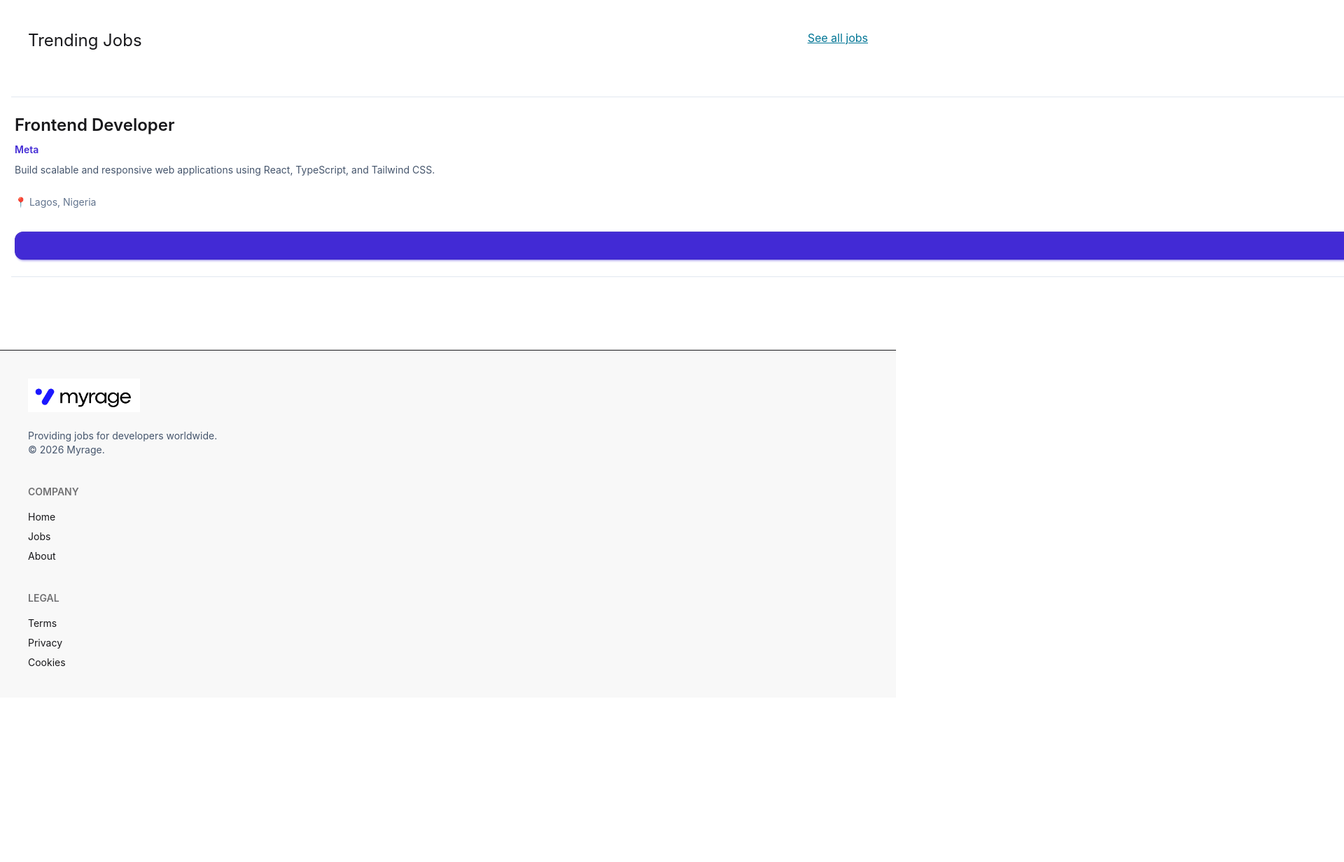
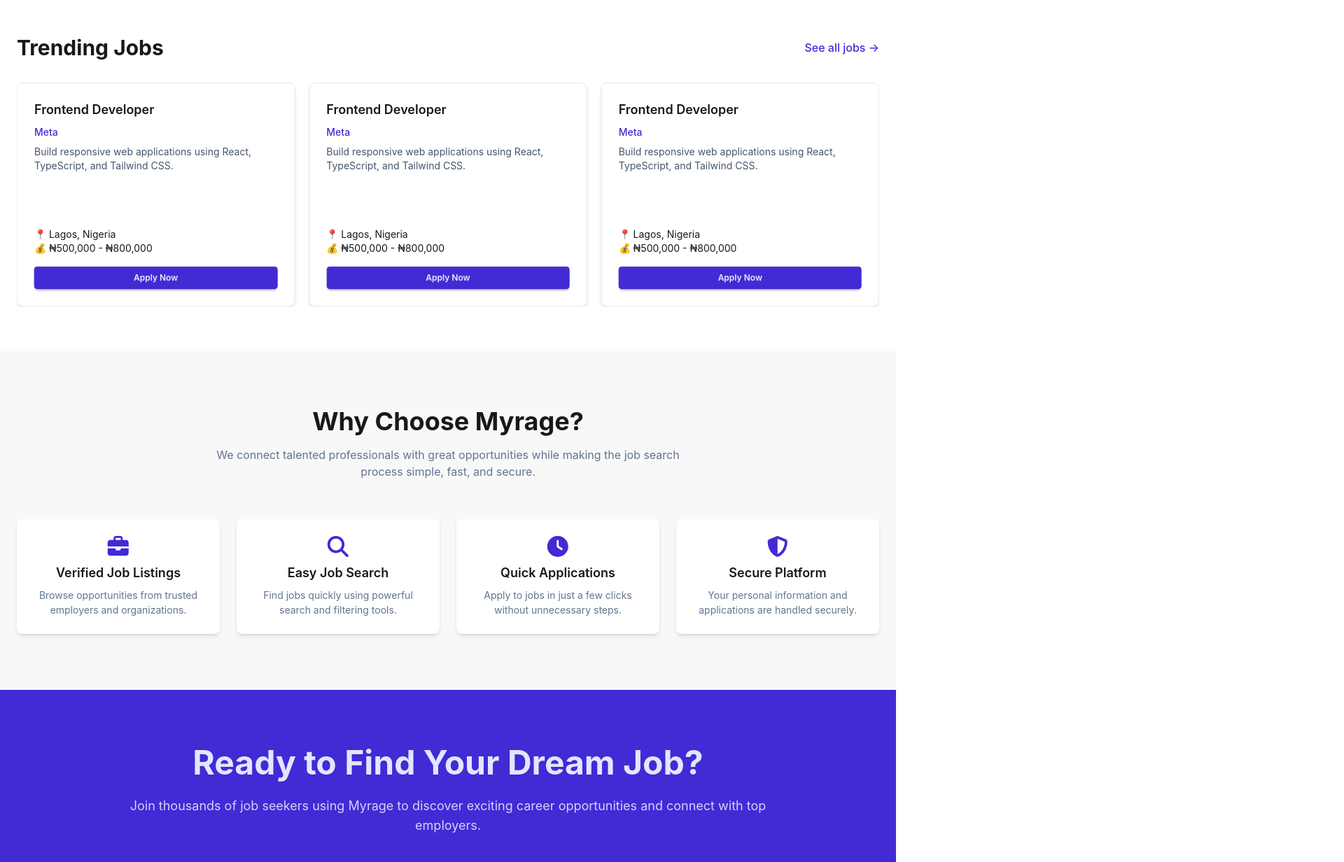
Before and after one commit to azra-ninja/myrage-job-portal-app, a React (Vite) app in the folder frontend/: page / in a window 1280 px wide. Shown: the part 800-2032 px from the top of the page at 70% size, 1920 px wide, since content can reach past the window. Before the commit the page ends 1797 px from the top, so only its background shows below. Built offline with nearby package versions, Linux system fonts and the light colour scheme.

Commit message:
Finished creating the home page

```diff
--- a/frontend/package.json
+++ b/frontend/package.json
@@ -17,6 +17,7 @@
     "@tanstack/react-query": "^5.100.9",
     "axios": "^1.16.0",
     "daisyui": "^5.5.19",
+    "lucide-react": "^1.16.0",
     "react": "^19.2.5",
     "react-dom": "^19.2.5",
     "react-router-dom": "^7.15.0",
--- a/frontend/src/App.tsx
+++ b/frontend/src/App.tsx
@@ -14,6 +14,7 @@ import Profile from "./pages/Profile.tsx";
 function App() {
   return (
     <>
+     {/* Public Route */}
       <Routes>
         <Route element={<MainLayout />}>
           <Route element={<PublicRoute />}>
@@ -26,6 +27,7 @@ function App() {
           </Route>
         </Route>
 
+        {/* Private Route */}
         <Route element={<DashboardLayout />}>
           <Route element={<PrivateRoute />}>
             <Route path="/profile" element={<Profile />} />
--- a/frontend/src/components/Footer.tsx
+++ b/frontend/src/components/Footer.tsx
@@ -3,16 +3,31 @@ import logo from "../assests/logo.png";
 
 const Footer = () => {
   return (
-    <footer className="border-t bg-base-200 mt-20">
-      <div className="max-w-7xl mx-auto footer p-10 text-base-content">
-        <aside>
+    <footer className="border-t bg-base-100">
+      <div className="max-w-7xl mx-auto footer sm:footer-horizontal text-base-content px-6 py-12">
+        <aside className="space-y-4">
           <img src={logo} className="w-40" alt="logo" />
 
-          <p className="mt-4 text-slate-600">
-            Providing jobs for developers worldwide.
-            <br />© {new Date().getFullYear()} Myrage.
+          <p className="text-slate-600 leading-relaxed">
+            Myrage Industries Ltd.
+            <br />
+            Providing jobs for you.
+            <br />
+            Copyright &copy; {new Date().getFullYear()}
+            <br />
+            Designed by{" "}
+            <span className="text-primary font-medium">Talabi Adeyinka</span>
           </p>
         </aside>
+
+        <nav>
+          <h6 className="footer-title">Services</h6>
+
+          <a className="link link-hover">Branding</a>
+          <a className="link link-hover">Design</a>
+          <a className="link link-hover">Marketing</a>
+          <a className="link link-hover">Advertisement</a>
+        </nav>
 
         <nav>
           <h6 className="footer-title">Company</h6>
@@ -33,9 +48,9 @@ const Footer = () => {
         <nav>
           <h6 className="footer-title">Legal</h6>
 
-          <a className="link link-hover">Terms</a>
-          <a className="link link-hover">Privacy</a>
-          <a className="link link-hover">Cookies</a>
+          <a className="link link-hover">Terms of use</a>
+          <a className="link link-hover">Privacy policy</a>
+          <a className="link link-hover">Cookie policy</a>
         </nav>
       </div>
     </footer>
--- a/frontend/src/components/Hero.tsx
+++ b/frontend/src/components/Hero.tsx
@@ -1,4 +1,6 @@
+import { FontAwesomeIcon } from "@fortawesome/react-fontawesome";
 import heroBg from "../assests/swiper-img1.jpg";
+import { faSearch } from "@fortawesome/free-solid-svg-icons";
 
 const Hero = () => {
   return (
@@ -29,6 +31,7 @@ const Hero = () => {
             />
 
             <button className="btn btn-primary rounded-xl h-14 px-8">
+              <FontAwesomeIcon icon={faSearch} />
               Search
             </button>
           </div>
--- a/frontend/src/components/JobCard.tsx
+++ b/frontend/src/components/JobCard.tsx
@@ -1,28 +1,21 @@
 const JobCard = () => {
   return (
-    <div className="card bg-base-100 border border-slate-200 shadow-sm hover:shadow-xl hover:-translate-y-1 transition duration-300 rounded-2xl">
+    <div className="card h-80 bg-base-100 border border-slate-200 shadow-md hover:shadow-xl transition-all">
       <div className="card-body">
-        <div className="flex items-center justify-between">
-          <h2 className="card-title text-2xl">Frontend Developer</h2>
+        <h2 className="card-title">Frontend Developer</h2>
 
-          <span className="badge badge-primary badge-outline">Full Time</span>
-        </div>
+        <span className="text-primary font-medium">Meta</span>
 
-        <span className="text-primary font-semibold">Meta</span>
-
-        <p className="text-slate-600 leading-relaxed">
-          Build scalable and responsive web applications using React,
-          TypeScript, and Tailwind CSS.
+        <p className="text-sm text-slate-600">
+          Build responsive web applications using React, TypeScript, and
+          Tailwind CSS.
         </p>
 
-        <div className="flex items-center justify-between text-sm text-slate-500 mt-4">
-          <span>📍 Lagos, Nigeria</span>
+        <div className="mt-auto">
+          <p className="text-sm">📍 Lagos, Nigeria</p>
+          <p className="text-sm">💰 ₦500,000 - ₦800,000</p>
 
-          <span>$3k - $5k</span>
-        </div>
-
-        <div className="card-actions mt-6">
-          <button className="btn btn-primary w-full rounded-xl">
+          <button className="btn btn-primary btn-sm w-full mt-4">
             Apply Now
           </button>
         </div>
--- a/frontend/src/components/Navbar.tsx
+++ b/frontend/src/components/Navbar.tsx
@@ -79,7 +79,7 @@ const Navbar = () => {
 
                   <ul
                     tabIndex={0}
-                    className="menu menu-sm dropdown-content mt-3 z-[1] p-2 shadow bg-base-100 rounded-box w-52"
+                    className="menu menu-sm dropdown-content mt-3 z-1 p-2 shadow bg-base-100 rounded-box w-52"
                   >
                     <li>
                       <Link to="/profile">Profile</Link>
--- a/frontend/src/pages/Home.tsx
+++ b/frontend/src/pages/Home.tsx
@@ -2,59 +2,246 @@ import { Link } from "react-router-dom";
 import Hero from "../components/Hero";
 import JobCard from "../components/JobCard";
 import { Swiper, SwiperSlide } from "swiper/react";
-import { Autoplay } from "swiper/modules";
+import { Autoplay, Pagination } from "swiper/modules";
 import "swiper/css";
+import { FontAwesomeIcon } from "@fortawesome/react-fontawesome";
+import {
+  faBriefcase,
+  faMagnifyingGlass,
+  faClock,
+  faShieldHalved,
+} from "@fortawesome/free-solid-svg-icons";
+
 
 const Home = () => {
+  const features = [
+    {
+      icon: (
+        <FontAwesomeIcon icon={faBriefcase} className="text-3xl text-primary" />
+      ),
+      title: "Verified Job Listings",
+      description:
+        "Browse opportunities from trusted employers and organizations.",
+    },
+    {
+      icon: (
+        <FontAwesomeIcon icon={faMagnifyingGlass} className="text-3xl text-primary" />
+      ),
+      title: "Easy Job Search",
+      description:
+        "Find jobs quickly using powerful search and filtering tools.",
+    },
+    {
+      icon: (
+        <FontAwesomeIcon icon={faClock} className="text-3xl text-primary" />
+      ),
+      title: "Quick Applications",
+      description:
+        "Apply to jobs in just a few clicks without unnecessary steps.",
+    },
+    {
+      icon: (
+        <FontAwesomeIcon icon={faShieldHalved} className="text-3xl text-primary" />
+      ),
+      title: "Secure Platform",
+      description:
+        "Your personal information and applications are handled securely.",
+    },
+  ];
+
+  const testimonials = [
+    {
+      name: "Sarah Johnson",
+      role: "Frontend Developer",
+      message:
+        "Myrage helped me find my first remote developer role. The application process was simple and fast.",
+    },
+    {
+      name: "Michael Brown",
+      role: "UI/UX Designer",
+      message:
+        "I discovered opportunities that matched my skills perfectly. The platform is easy to navigate.",
+    },
+    {
+      name: "David Wilson",
+      role: "Hiring Manager",
+      message:
+        "We found qualified candidates quickly and efficiently. Myrage made recruitment much easier.",
+    },
+    {
+      name: "Jade Westman",
+      role: "Backend Developer",
+      message:
+        "Myrage helped me find my dream job worldwide. The application process was simple, fast and reliable.",
+    },
+  ];
   return (
     <div>
       <Hero />
 
-      <div className="flex mt-10 m-6 p-4">
-        <div className="flex-1">
-          <h2 className="text-2xl">Trending Jobs</h2>
-        </div>
-        <div className="flex-none">
-          <Link to="/jobs" className="items-center text-cyan-700 underline">
-            See all jobs
+      {/* Trending jobs section */}
+      <section className="py-16">
+        <div className="max-w-7xl mx-auto px-6">
+          {/* Header */}
+          <div className="flex items-center justify-between mb-8">
+            <h2 className="text-3xl font-bold">Trending Jobs</h2>
+
+            <Link
+              to="/jobs"
+              className="text-primary font-medium hover:underline"
+            >
+              See all jobs →
             </Link>
           </div>
-      </div>
 
-      <div className="max-w-7xl mx-auto grid grid-cols-1 md:grid-cols-2 lg:grid-cols-3 gap-6 px-4 py-6">
-        {/* <Swiper
-          spaceBetween={50}
-          slidesPerView={3}
-          onSlideChange={() => console.log("slide change")}
-          onSwiper={(swiper) => console.log(swiper)}
+          {/* Swiper */}
+          <Swiper
+            modules={[Autoplay]}
+            autoplay={{
+              delay: 3000,
+              disableOnInteraction: false,
+            }}
+            loop={true}
+            spaceBetween={20}
+            breakpoints={{
+              640: {
+                slidesPerView: 1,
+              },
+              768: {
+                slidesPerView: 2,
+              },
+              1024: {
+                slidesPerView: 3,
+              },
+            }}
           >
             <SwiperSlide>
               <JobCard />
             </SwiperSlide>
+
             <SwiperSlide>
               <JobCard />
             </SwiperSlide>
+
             <SwiperSlide>
               <JobCard />
             </SwiperSlide>
-        </Swiper> */}
+
+            <SwiperSlide>
+              <JobCard />
+            </SwiperSlide>
+          </Swiper>
+        </div>
+      </section>
+
+      {/* Why choose section */}
+      <section className="py-20 bg-base-200">
+        <div className="max-w-7xl mx-auto px-6">
+          <div className="text-center mb-14">
+            <h2 className="text-4xl font-bold">Why Choose Myrage?</h2>
+
+            <p className="mt-4 text-slate-500 max-w-2xl mx-auto">
+              We connect talented professionals with great opportunities while
+              making the job search process simple, fast, and secure.
+            </p>
+          </div>
+
+          <div className="grid gap-6 md:grid-cols-2 lg:grid-cols-4">
+            {features.map((feature) => (
+              <div
+                key={feature.title}
+                className="card bg-base-100 shadow-md hover:shadow-xl transition-all duration-300"
+              >
+                <div className="card-body items-center text-center">
+                  <div className="text-primary">{feature.icon}</div>
+
+                  <h3 className="card-title">{feature.title}</h3>
+
+                  <p className="text-slate-500">{feature.description}</p>
+                </div>
+              </div>
+            ))}
+          </div>
+        </div>
+      </section>
+
+      {/* CTA Section */}
+      <section className="py-20 bg-primary text-primary-content">
+        <div className="max-w-5xl mx-auto text-center px-6">
+          <h2 className="text-4xl md:text-5xl font-bold">
+            Ready to Find Your Dream Job?
+          </h2>
+
+          <p className="mt-6 text-lg opacity-90">
+            Join thousands of job seekers using Myrage to discover exciting
+            career opportunities and connect with top employers.
+          </p>
+
+          <div className="mt-10 flex flex-col sm:flex-row justify-center gap-4">
+            <Link to="/jobs" className="btn btn-neutral btn-lg">
+              Browse Jobs
+            </Link>
+
+            <Link to="/register" className="btn btn-outline btn-lg">
+              Create Account
+            </Link>
+          </div>
+        </div>
+      </section>
+
+      {/* Testimonials */}
+      <section className="py-20 bg-base-200">
+        <div className="max-w-7xl mx-auto px-6">
+          <div className="text-center mb-12">
+            <h2 className="text-4xl font-bold">What Our Users Say</h2>
+
+            <p className="mt-4 text-slate-500 max-w-2xl mx-auto">
+              Hear from job seekers and employers who have found success using
+              Myrage.
+            </p>
+          </div>
+
           <Swiper
-      modules={[Autoplay]}
-      spaceBetween={20}
-      slidesPerView={1}
-      loop={true}
+            modules={[Autoplay, Pagination]}
             autoplay={{
-        delay: 3000,
+              delay: 4000,
               disableOnInteraction: false,
             }}
+            pagination={{ clickable: true }}
+            loop={true}
+            spaceBetween={24}
+            breakpoints={{
+              640: {
+                slidesPerView: 1,
+              },
+              768: {
+                slidesPerView: 2,
+              },
+              1024: {
+                slidesPerView: 3,
+              },
+            }}
           >
-      <SwiperSlide><JobCard /></SwiperSlide>
-      <SwiperSlide><JobCard /></SwiperSlide>
-      <SwiperSlide><JobCard /></SwiperSlide>
+            {testimonials.map((testimonial) => (
+              <SwiperSlide key={testimonial.name}>
+                <div className="card bg-base-100 shadow-md border border-slate-200 h-[250px]">
+                  <div className="card-body">
+                    <p className="italic text-slate-600">
+                      "{testimonial.message}"
+                    </p>
+
+                    <div className="mt-auto">
+                      <h3 className="font-bold">{testimonial.name}</h3>
+
+                      <p className="text-primary text-sm">{testimonial.role}</p>
+                    </div>
+                  </div>
+                </div>
+              </SwiperSlide>
+            ))}
           </Swiper>
         </div>
-      {/*
-      <Footer /> */}
+      </section>
     </div>
   );
 };
```
Also changed, not shown: frontend/src/constants/constants.ts (line endings or trailing spaces), 1 other file (tests, documents, lock files or other folders). Lines whose indentation alone changed are shown as unchanged.
